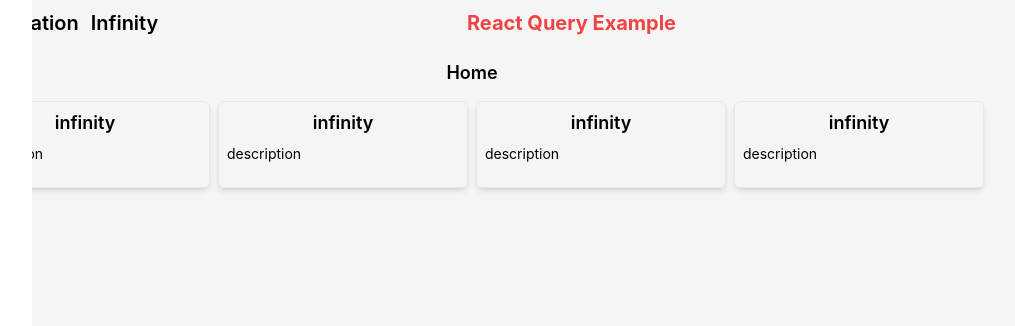
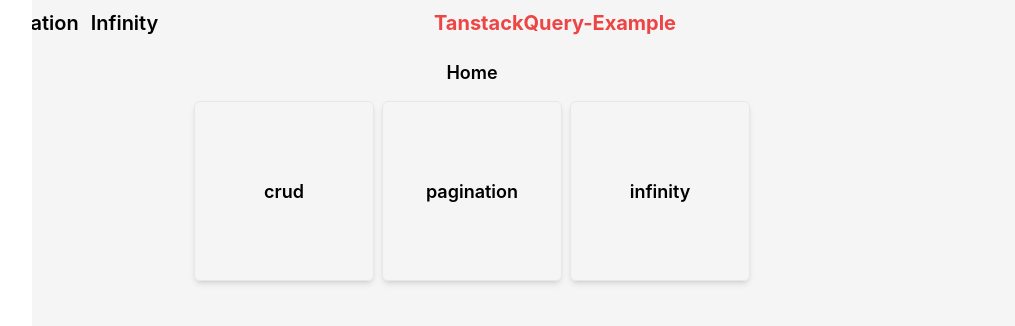
Before and after one commit to mohammadzeyghami/tanstackQuery-example, a React (Vite) app: page / in a window 1280 px wide. Shown: the top 326 px of the page, without its empty margins (168-1183 px from the left). Built offline with nearby package versions, Linux system fonts and the light colour scheme.

Commit message:
add read me and create home cards

```diff
--- a/src/components/molecules/card/main/index.tsx
+++ b/src/components/molecules/card/main/index.tsx
@@ -1,3 +1,4 @@
+import { Link } from "react-router-dom";
 import { H4, P, View } from "../../..";
 
 const CardMain = ({
@@ -5,16 +6,18 @@
   description,
 }: {
   title: string;
-  description: string;
+  description?: string;
 }) => {
   return (
-    <View
-      vertical
-      className="gap-2 cursor-pointer w-[250px] border-[1px] p-2 rounded-md shadow-md animate__animated animate__fadeIn"
-    >
-      <H4 className="text-center">{title}</H4>
-      <P>{description}</P>
-    </View>
+    <Link to={`/${title}`}>
+      <View
+        vertical
+        className="gap-2 cursor-pointer w-[180px] h-[180px] items-center justify-center border-[1px] p-2 rounded-md shadow-md animate__animated animate__fadeIn"
+      >
+        <H4 className="text-center">{title}</H4>
+        {description && <P>{description}</P>}
+      </View>
+    </Link>
   );
 };
 
--- a/src/components/pages/home/index.tsx
+++ b/src/components/pages/home/index.tsx
@@ -10,10 +10,9 @@
       <View vertical className="px-2">
         <H4 className="text-center">Home</H4>
         <View className="flex-wrap gap-2 mx-auto pt-4">
-          <CardMain description="description" title={"infinity"} />
-          <CardMain description="description" title={"infinity"} />
-          <CardMain description="description" title={"infinity"} />
-          <CardMain description="description" title={"infinity"} />
+          <CardMain title={"crud"} />
+          <CardMain title={"pagination"} />
+          <CardMain title={"infinity"} />
         </View>
       </View>
     </MainDashLayout>
--- a/src/components/sections/navbar/main/index.tsx
+++ b/src/components/sections/navbar/main/index.tsx
@@ -54,7 +54,7 @@
         </Link>
       </View>
       <Link to={"/"}>
-        <H5 className="!text-red-500 !font-bold">React Query Example</H5>
+        <H5 className="!text-red-500 !font-bold">TanstackQuery-Example</H5>
       </Link>
     </View>
   );
```
Also changed, not shown: 1 other file (tests, documents, lock files or other folders).
